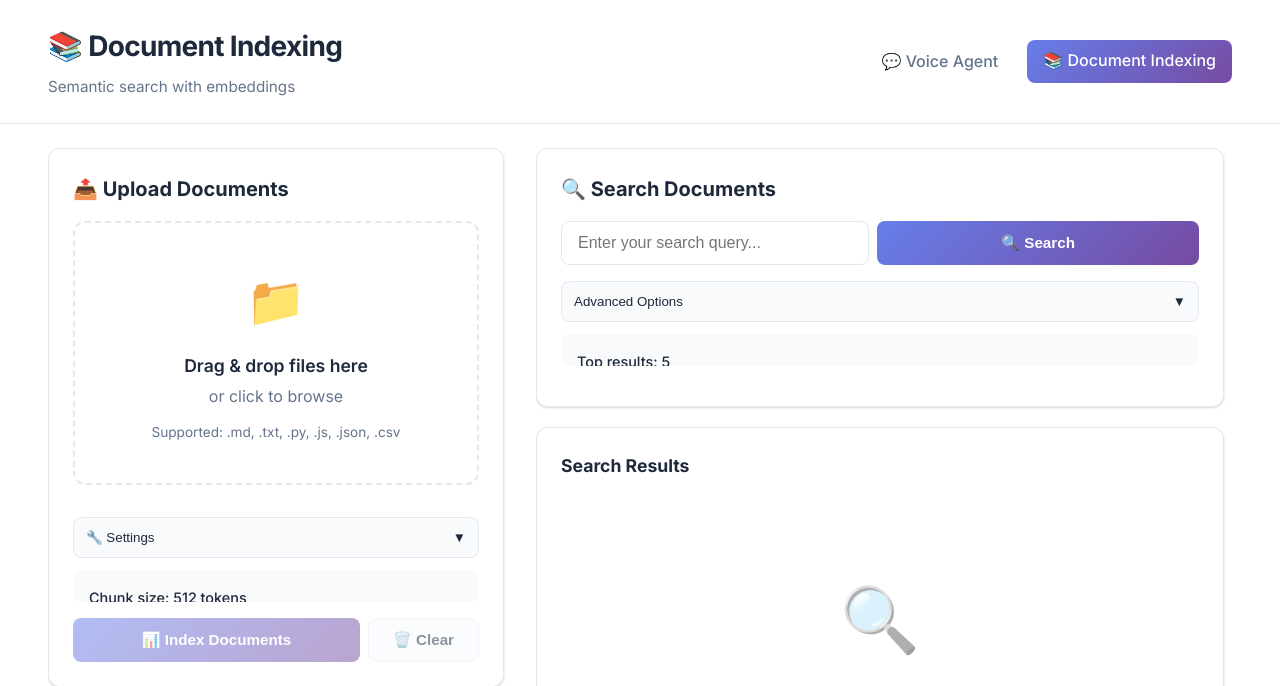
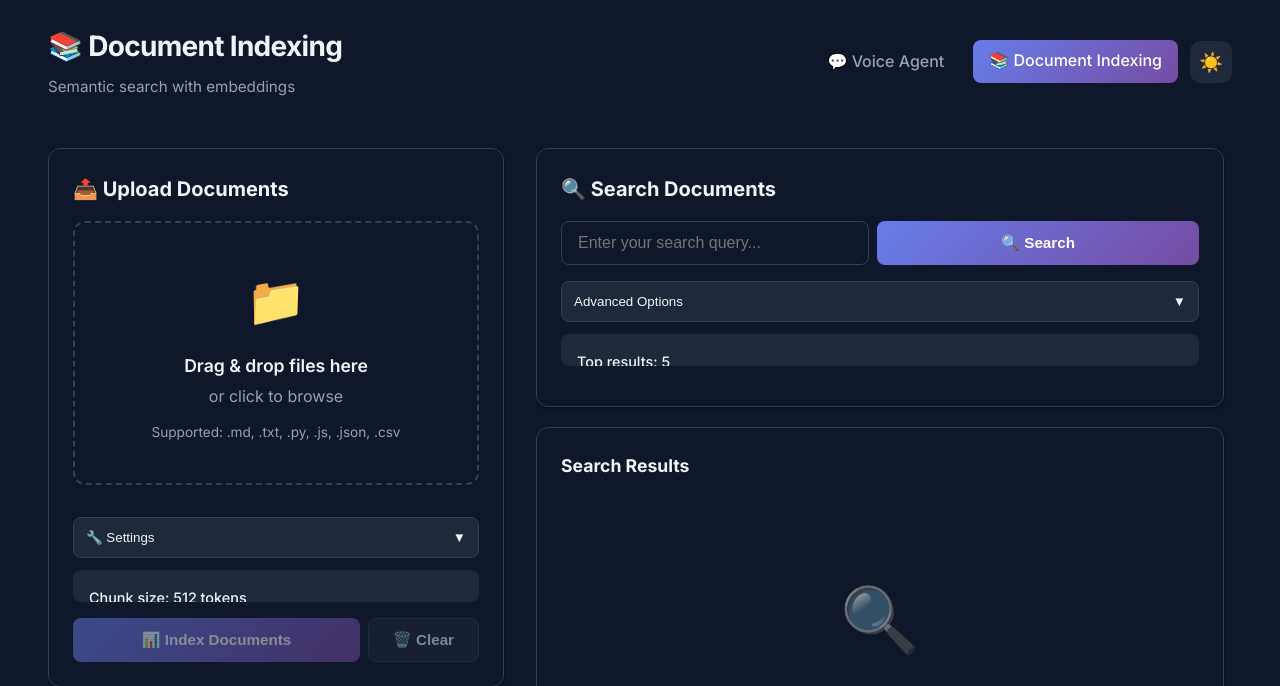
Before and after one commit to ssamhawk/ai-agent-day1, a Flask app: template day13/templates/indexing.html in a window 1280 px wide. Shown: the top 686 px of the page. Run offline with Flask 3, Linux system fonts and the light colour scheme; the template is opened without the code that fills it, so the values that code supplies are empty; some libraries are stand-ins or nearby versions.

Commit message:
Add dark theme support to Document Indexing page
Changes:
- Added theme toggle button in header
- Implemented theme switching with localStorage persistence
- Added dark mode styles for similarity badges
- Synced theme across both pages (Voice Agent and Document Indexing)
- Default theme: dark (matches main app)

UI improvements:
- Theme toggle button with sun/moon icons
- Proper header layout with navigation and theme toggle
- Dark mode color adjustments for all components

🤖 Generated with Claude Code

Co-Authored-By: Claude <noreply@anthropic.com>

```diff
--- a/day13/static/indexing.css
+++ b/day13/static/indexing.css
@@ -19,6 +19,12 @@
 }
 
 /* Header Navigation */
+.header-right {
+    display: flex;
+    gap: 12px;
+    align-items: center;
+}
+
 .header-nav {
     display: flex;
     gap: 12px;
@@ -43,6 +49,33 @@
     background: linear-gradient(135deg, #667eea 0%, #764ba2 100%);
     color: white;
     border: none;
+}
+
+.theme-toggle {
+    background: var(--bg-message);
+    border: 1px solid var(--border-subtle);
+    border-radius: 10px;
+    cursor: pointer;
+    transition: all 0.2s;
+    color: var(--text-primary);
+    font-family: inherit;
+    height: 42px;
+    width: 42px;
+    display: flex;
+    align-items: center;
+    justify-content: center;
+    font-size: 1.2em;
+    padding: 0;
+}
+
+.theme-toggle:hover {
+    transform: scale(1.05);
+    background: var(--bg-secondary);
+    box-shadow: var(--shadow-subtle);
+}
+
+.theme-toggle:active {
+    transform: scale(0.98);
 }
 
 /* Card Styles */
@@ -518,14 +551,29 @@
     color: #065F46;
 }
 
+[data-theme="dark"] .similarity-high {
+    background: #065F46;
+    color: #D1FAE5;
+}
+
 .similarity-medium {
     background: #FEF3C7;
     color: #92400E;
 }
 
+[data-theme="dark"] .similarity-medium {
+    background: #92400E;
+    color: #FEF3C7;
+}
+
 .similarity-low {
     background: #FEE2E2;
     color: #991B1B;
+}
+
+[data-theme="dark"] .similarity-low {
+    background: #991B1B;
+    color: #FEE2E2;
 }
 
 .result-text {
--- a/day13/static/indexing.js
+++ b/day13/static/indexing.js
@@ -5,6 +5,7 @@ let selectedFiles = [];
 let socket = null;
 
 // DOM Elements
+const themeToggle = document.getElementById('theme-toggle');
 const uploadZone = document.getElementById('upload-zone');
 const fileInput = document.getElementById('file-input');
 const selectedFilesContainer = document.getElementById('selected-files');
@@ -458,6 +459,24 @@ style.textContent = `
 `;
 document.head.appendChild(style);
 
+// Theme toggle
+const savedTheme = localStorage.getItem('theme') || 'dark';
+document.documentElement.setAttribute('data-theme', savedTheme);
+updateThemeIcon(savedTheme);
+
+themeToggle.addEventListener('click', () => {
+    const currentTheme = document.documentElement.getAttribute('data-theme');
+    const newTheme = currentTheme === 'dark' ? 'light' : 'dark';
+
+    document.documentElement.setAttribute('data-theme', newTheme);
+    localStorage.setItem('theme', newTheme);
+    updateThemeIcon(newTheme);
+});
+
+function updateThemeIcon(theme) {
+    themeToggle.textContent = theme === 'dark' ? '☀️' : '🌙';
+}
+
 // Initialize
 initSocket();
 loadStatistics();
--- a/day13/templates/indexing.html
+++ b/day13/templates/indexing.html
@@ -20,10 +20,13 @@
                 <h1>📚 Document Indexing</h1>
                 <p class="subtitle">Semantic search with embeddings</p>
             </div>
-            <nav class="header-nav">
-                <a href="/" class="nav-link">💬 Voice Agent</a>
-                <a href="/indexing" class="nav-link active">📚 Document Indexing</a>
-            </nav>
+            <div class="header-right">
+                <nav class="header-nav">
+                    <a href="/" class="nav-link">💬 Voice Agent</a>
+                    <a href="/indexing" class="nav-link active">📚 Document Indexing</a>
+                </nav>
+                <button class="theme-toggle" id="theme-toggle" aria-label="Toggle theme">🌙</button>
+            </div>
         </header>
 
         <!-- Main Content -->
```
